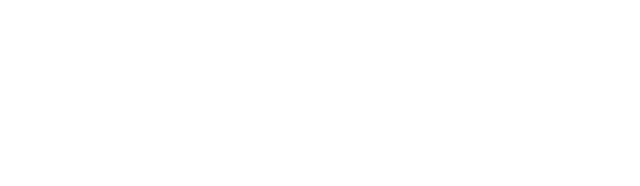
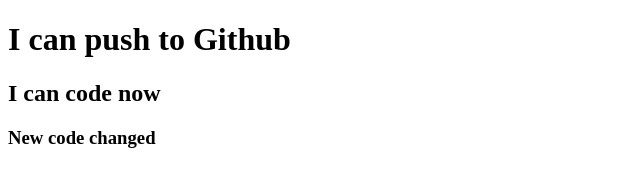
Before and after one commit to ZiaSIfat/my-2nd-repo, a plain HTML site: page index.html in a window 1280 px wide. Shown: the whole page, without its empty margins (0-640 px from the left). Drawn offline with Linux system fonts and the light colour scheme.

Commit message:
added a header

```diff
--- a/index.html
+++ b/index.html
@@ -7,6 +7,8 @@
     <title>My 2nd Github Repo</title>
 </head>
 <body>
-
+   <h1>I can push to Github</h1>
+   <h2>I can code now</h2>
+   <h3>New code changed</h3>
 </body>
 </html>
```
